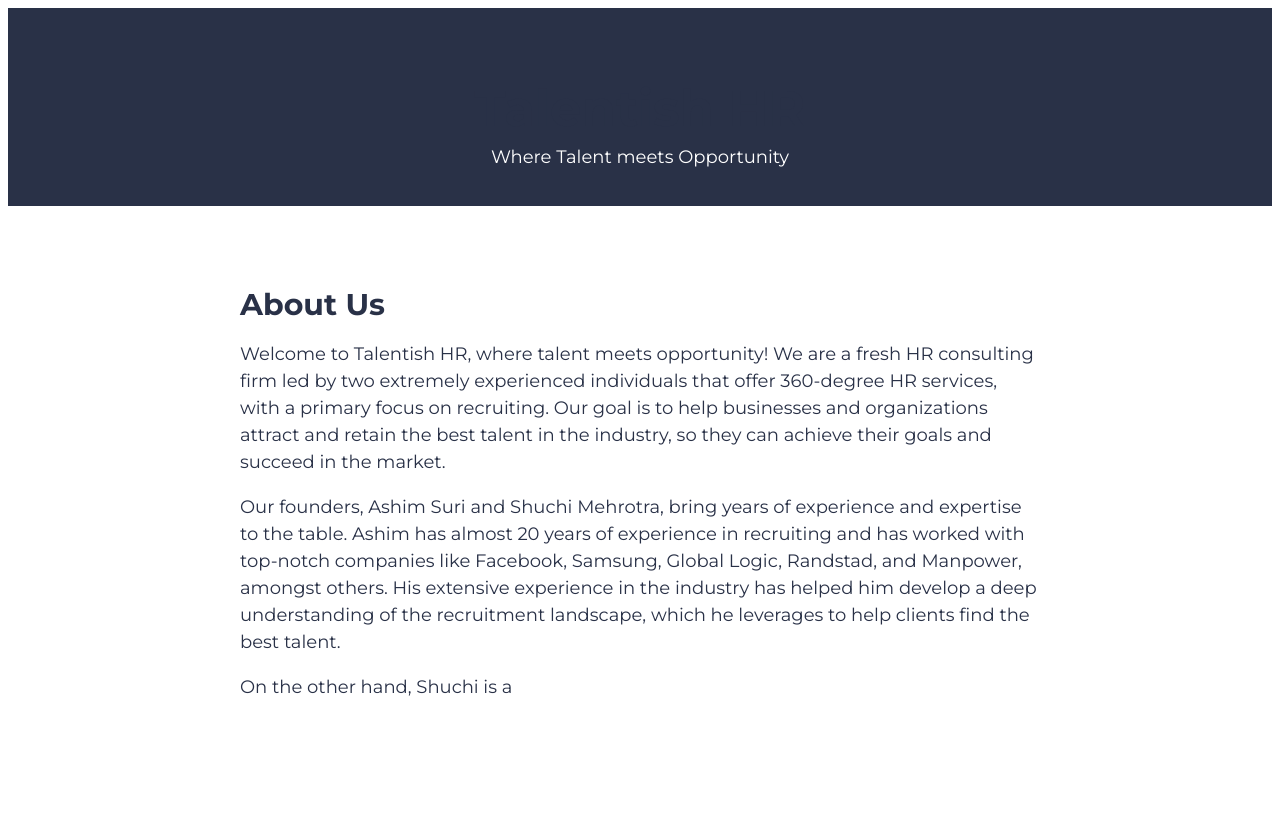
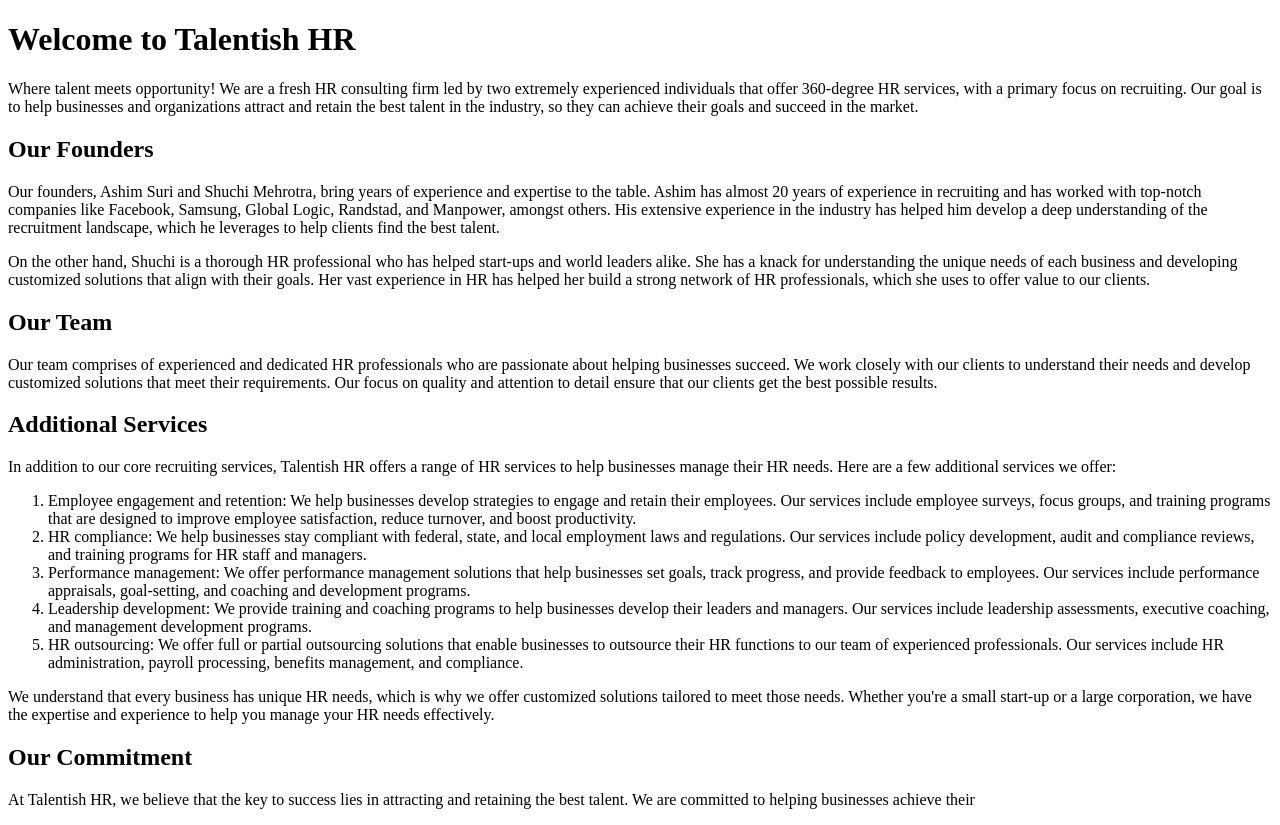
Before and after one commit to Ashimrecruiter/Talentish-Website, a plain HTML site: page index.html in a window 1280 px wide. Before the commit the page ends 800 px from the top, so only its background shows below. Drawn offline with Linux system fonts and the light colour scheme.

Commit message:
Update index.html

```diff
--- a/index.html
+++ b/index.html
@@ -1,87 +1,25 @@
 <!DOCTYPE html>
-<html lang="en">
-<head>
-  <meta charset="UTF-8">
-  <meta name="viewport" content="width=device-width, initial-scale=1.0">
-  <meta http-equiv="X-UA-Compatible" content="ie=edge">
-  <title>Talentish HR</title>
-  <link href="https://fonts.googleapis.com/css2?family=Montserrat:wght@300;400;500;600;700&display=swap" rel="stylesheet">
-  <style>
-    body {
-      font-family: 'Montserrat', sans-serif;
-      color: #293147;
-    }
-    h1, h2, h3, h4, h5, h6 {
-      color: #293147;
-      font-weight: bold;
-    }
-    h1 {
-      font-size: 40px;
-      margin-top: 50px;
-      margin-bottom: 20px;
-    }
-    h2 {
-      font-size: 30px;
-      margin-top: 30px;
-      margin-bottom: 15px;
-    }
-    p {
-      font-size: 18px;
-      line-height: 1.5;
-      margin-bottom: 15px;
-    }
-    a {
-      color: #FEFEFE;
-      background-color: #FEC32B;
-      padding: 10px 20px;
-      border-radius: 5px;
-      text-decoration: none;
-      display: inline-block;
-      margin-top: 20px;
-    }
-    a:hover {
-      background-color: #FFA500;
-    }
-    .container {
-      max-width: 800px;
-      margin: 0 auto;
-      padding: 50px 20px;
-    }
-    .primary-color {
-      color: #293147;
-    }
-    .secondary-color {
-      color: #FEFEFE;
-    }
-    .background-color {
-      background-color: #FEFEFE;
-    }
-    .accent-color {
-      color: #FEC32B;
-    }
-    .header {
-      background-color: #293147;
-      color: #FEFEFE;
-      padding: 20px;
-      text-align: center;
-    }
-    .header h1 {
-      font-size: 50px;
-      margin-bottom: 0;
-    }
-    .header p {
-      font-size: 18px;
-      margin-top: 5px;
-    }
-  </style>
-</head>
-<body>
-  <header class="header">
-    <h1>Talentish HR</h1>
-    <p>Where Talent meets Opportunity</p>
-  </header>
-  <div class="container">
-    <h2>About Us</h2>
-    <p>Welcome to Talentish HR, where talent meets opportunity! We are a fresh HR consulting firm led by two extremely experienced individuals that offer 360-degree HR services, with a primary focus on recruiting. Our goal is to help businesses and organizations attract and retain the best talent in the industry, so they can achieve their goals and succeed in the market.</p>
+<html>
+  <head>
+    <title>Talentish HR</title>
+  </head>
+  <body>
+    <h1>Welcome to Talentish HR</h1>
+    <p>Where talent meets opportunity! We are a fresh HR consulting firm led by two extremely experienced individuals that offer 360-degree HR services, with a primary focus on recruiting. Our goal is to help businesses and organizations attract and retain the best talent in the industry, so they can achieve their goals and succeed in the market.</p>
+    <h2>Our Founders</h2>
     <p>Our founders, Ashim Suri and Shuchi Mehrotra, bring years of experience and expertise to the table. Ashim has almost 20 years of experience in recruiting and has worked with top-notch companies like Facebook, Samsung, Global Logic, Randstad, and Manpower, amongst others. His extensive experience in the industry has helped him develop a deep understanding of the recruitment landscape, which he leverages to help clients find the best talent.</p>
-    <p>On the other hand, Shuchi is a
+    <p>On the other hand, Shuchi is a thorough HR professional who has helped start-ups and world leaders alike. She has a knack for understanding the unique needs of each business and developing customized solutions that align with their goals. Her vast experience in HR has helped her build a strong network of HR professionals, which she uses to offer value to our clients.</p>
+    <h2>Our Team</h2>
+    <p>Our team comprises of experienced and dedicated HR professionals who are passionate about helping businesses succeed. We work closely with our clients to understand their needs and develop customized solutions that meet their requirements. Our focus on quality and attention to detail ensure that our clients get the best possible results.</p>
+    <h2>Additional Services</h2>
+    <p>In addition to our core recruiting services, Talentish HR offers a range of HR services to help businesses manage their HR needs. Here are a few additional services we offer:</p>
+    <ol>
+      <li>Employee engagement and retention: We help businesses develop strategies to engage and retain their employees. Our services include employee surveys, focus groups, and training programs that are designed to improve employee satisfaction, reduce turnover, and boost productivity.</li>
+      <li>HR compliance: We help businesses stay compliant with federal, state, and local employment laws and regulations. Our services include policy development, audit and compliance reviews, and training programs for HR staff and managers.</li>
+      <li>Performance management: We offer performance management solutions that help businesses set goals, track progress, and provide feedback to employees. Our services include performance appraisals, goal-setting, and coaching and development programs.</li>
+      <li>Leadership development: We provide training and coaching programs to help businesses develop their leaders and managers. Our services include leadership assessments, executive coaching, and management development programs.</li>
+      <li>HR outsourcing: We offer full or partial outsourcing solutions that enable businesses to outsource their HR functions to our team of experienced professionals. Our services include HR administration, payroll processing, benefits management, and compliance.</li>
+    </ol>
+    <p>We understand that every business has unique HR needs, which is why we offer customized solutions tailored to meet those needs. Whether you're a small start-up or a large corporation, we have the expertise and experience to help you manage your HR needs effectively.</p>
+    <h2>Our Commitment</h2>
+    <p>At Talentish HR, we believe that the key to success lies in attracting and retaining the best talent. We are committed to helping businesses achieve their
```
